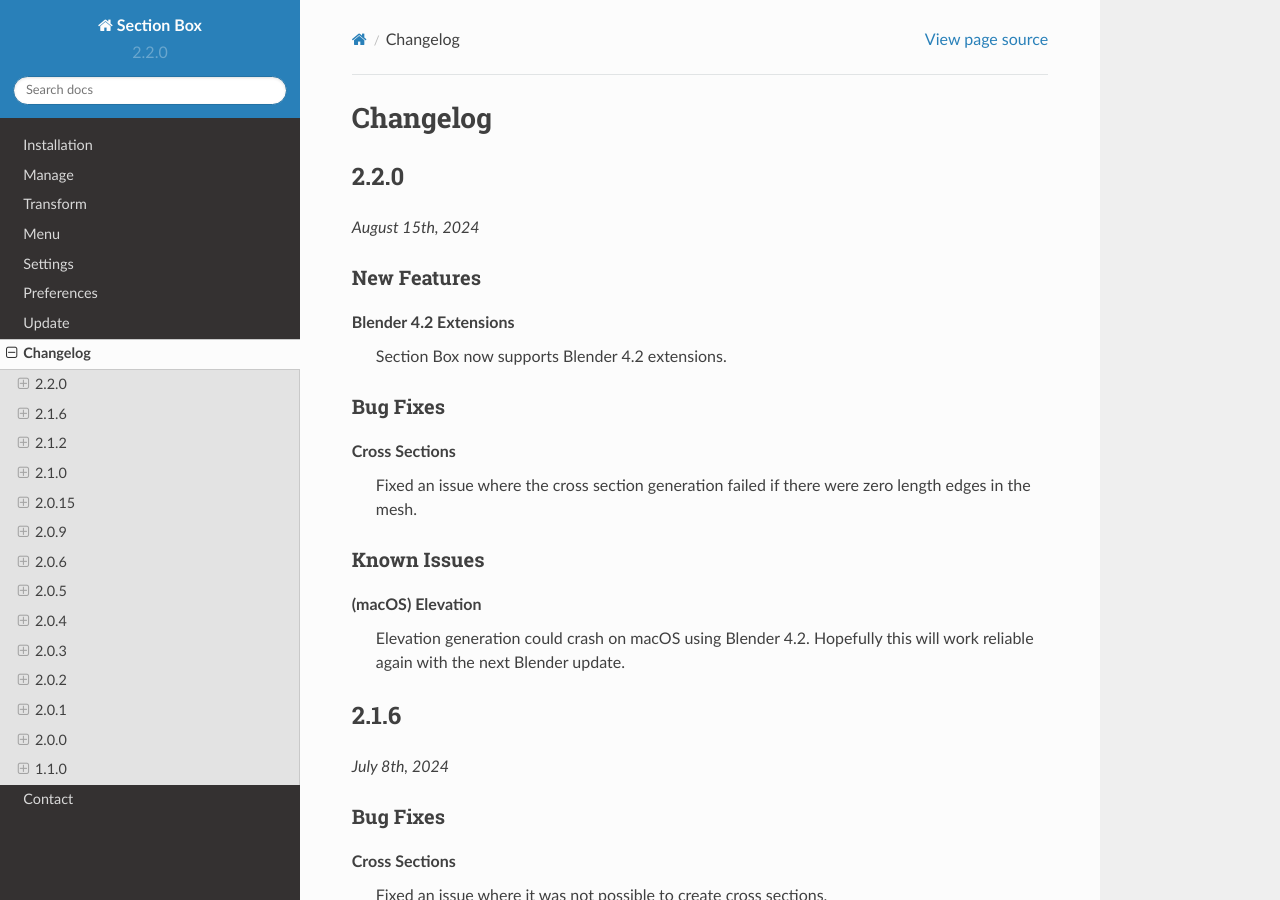
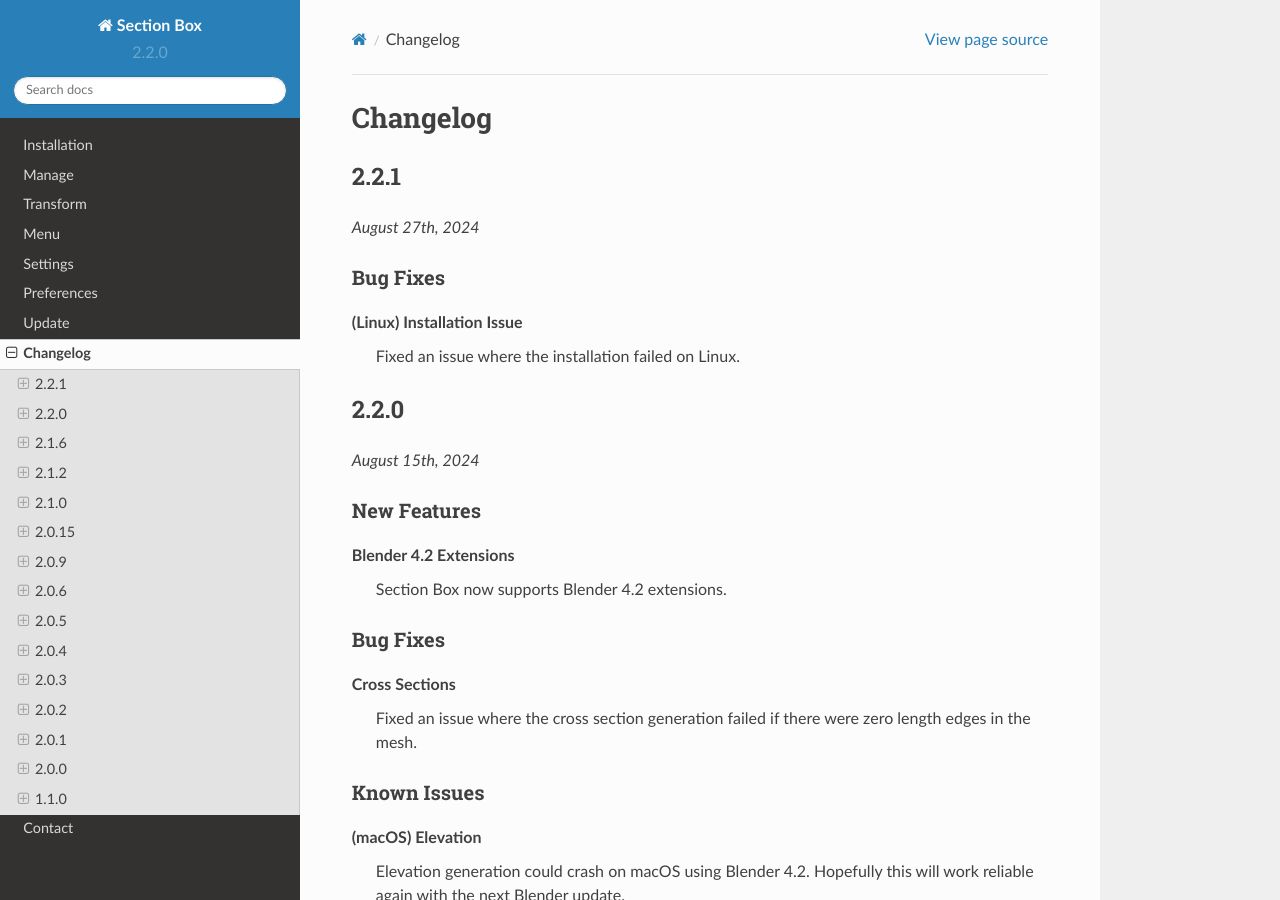
Before and after one commit to rubenmesserschmidt/Section-Box_docs, a Sphinx documentation site: the page built from docs/source/changelog.rst, in a window 1280 px wide and 900 px high. Built offline with Sphinx 7.4.7 and the Read the Docs theme 2.0.0, drawn with Linux system fonts in a browser that asks for light colours.

Commit message:
update 2.2.1

```diff
--- a/docs/source/changelog.rst
+++ b/docs/source/changelog.rst
@@ -1,6 +1,20 @@
 =========
 Changelog
 =========
+
+#####
+2.2.1
+#####
+
+*August 27th, 2024*
+
+*********
+Bug Fixes
+*********
+
+**(Linux) Installation Issue**
+    Fixed an issue where the installation failed on Linux.
+
 
 #####
 2.2.0
```
Also changed, not shown: 1 other file.
